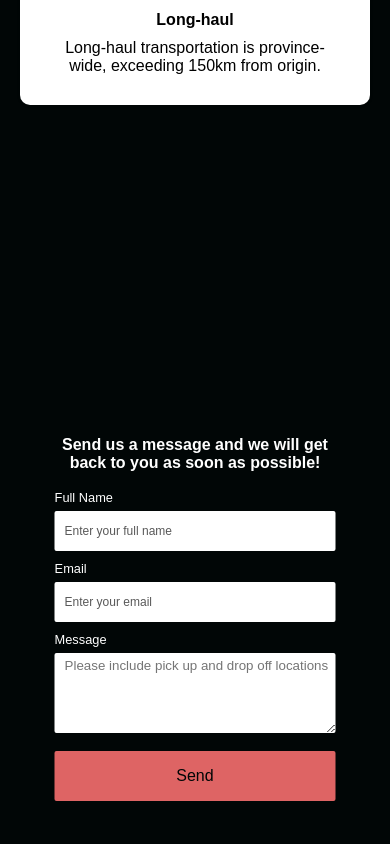
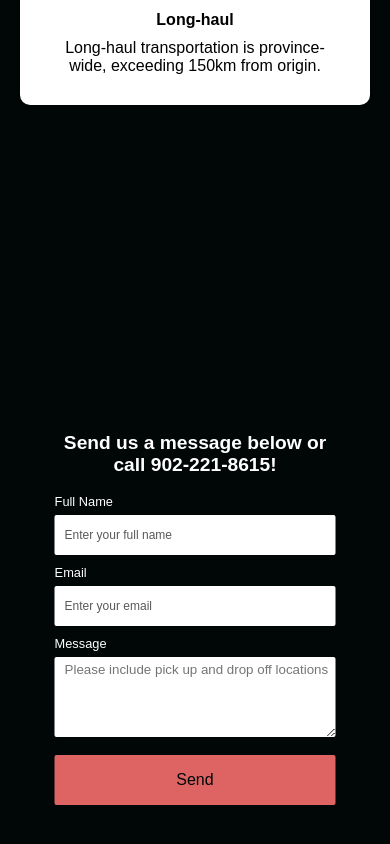
Before and after one commit to reyncode/moving-co, a React (Create React App) app: page / in a window 390 px wide. Shown: the part 4386-5230 px from the top of the page. Built offline with nearby package versions, Linux system fonts and the light colour scheme; a web font is replaced by a local one.

Commit message:
adding phone number to contact

```diff
--- a/src/components/Form/Form.css
+++ b/src/components/Form/Form.css
@@ -31,8 +31,8 @@
   align-items: center;
 }
 
-.form h1 {
-  font-size: 1rem;
+.contact-header {
+  font-size: 1.2rem;
   text-align: center;
   width: 80%;
   margin-bottom: 1rem;
--- a/src/components/Form/FormSignup.js
+++ b/src/components/Form/FormSignup.js
@@ -13,8 +13,8 @@ const FormSignup = ({ submitForm }) => {
     return (
         <div className='form-content-right'>
             <form onSubmit={handleSubmit} className='form' noValidate>
-                <h1>
-                    Send us a message and we will get back to you as soon as possible!
+                <h1 className='contact-header'>
+                    Send us a message below or call 902-221-8615!
                 </h1>
                 <div className='form-inputs'>
                     <label className='form-label'>Full Name</label>
```
